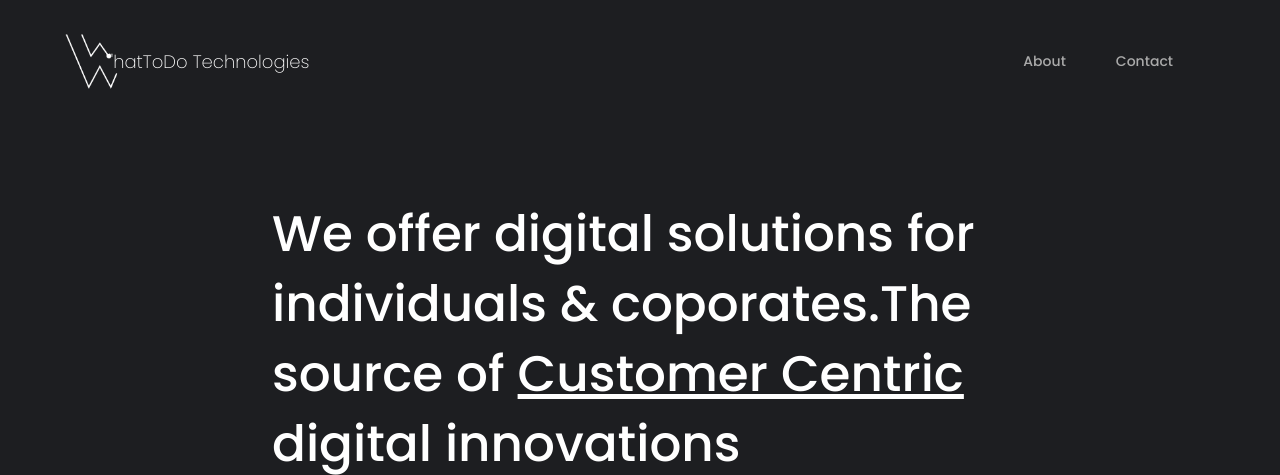
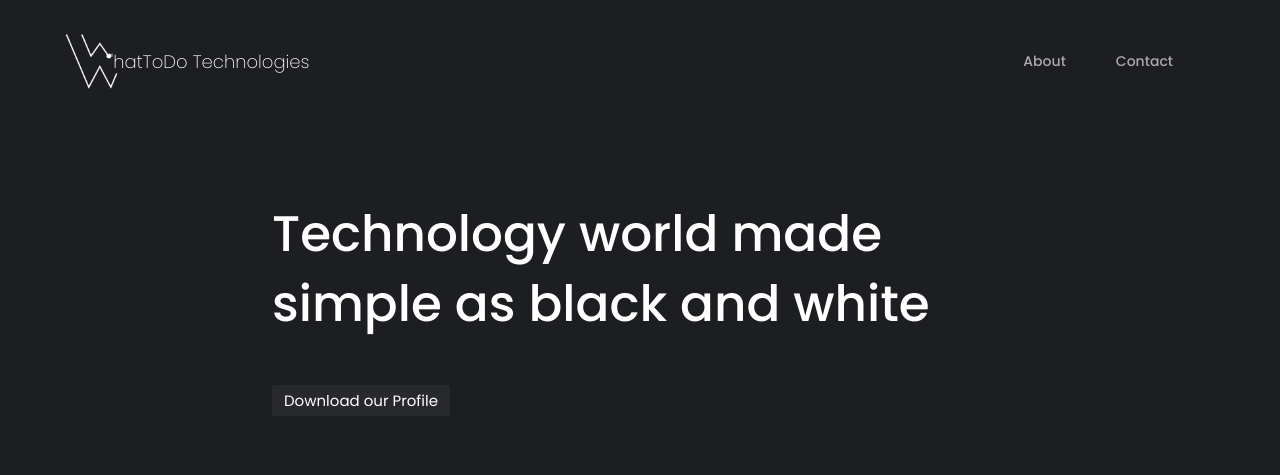
Before and after one commit to WhatToDo-Tech/wtdwebsite_2024, a PHP site: page / in a window 1280 px wide. Shown: the top 475 px of the page. Run offline with PHP 8.4, Linux system fonts and the light colour scheme; some libraries are stand-ins or nearby versions.

Commit message:
Update index.php
Ticket -> https://www.notion.so/Add-Link-to-current-update-profile-on-home-page-10cb126793f280a1a782f632069b7f6e?pvs=4

```diff
--- a/index.php
+++ b/index.php
@@ -6,10 +6,9 @@
         <div class="col-md-10 col-10 col-xl-8">
           <div class="text" data-aos="fade-up" data-aos-duration="1000">
             <a href="#scroll" class="icon-scroll"><span class="ion ion-ios-arrow-round-down"></span></a>
-            <h1 class="mb-5">We offer digital solutions for individuals &amp; coporates.The source of <span>Customer
-                Centric</span> digital innovations</h1>
+            <h1 class="mb-5">Technology world made simple as black and white</h1>
             <p class="mt-4"><a target="_blank"
-                href="https://drive.google.com/file/d/1lnizYbC_8by95HEJksd03w5HJOAaikk0/view?usp=drive_link"
+                href="https://drive.google.com/file/d/1uleLwYPrL1TJxNRVQ3TCY1nMXjy4pJB9/view?usp=sharing"
                 class="btn-custom">Download our Profile <span class="ion ion-ios-arrow-round-forward"></span></a></p>
           </div>
         </div>
```
